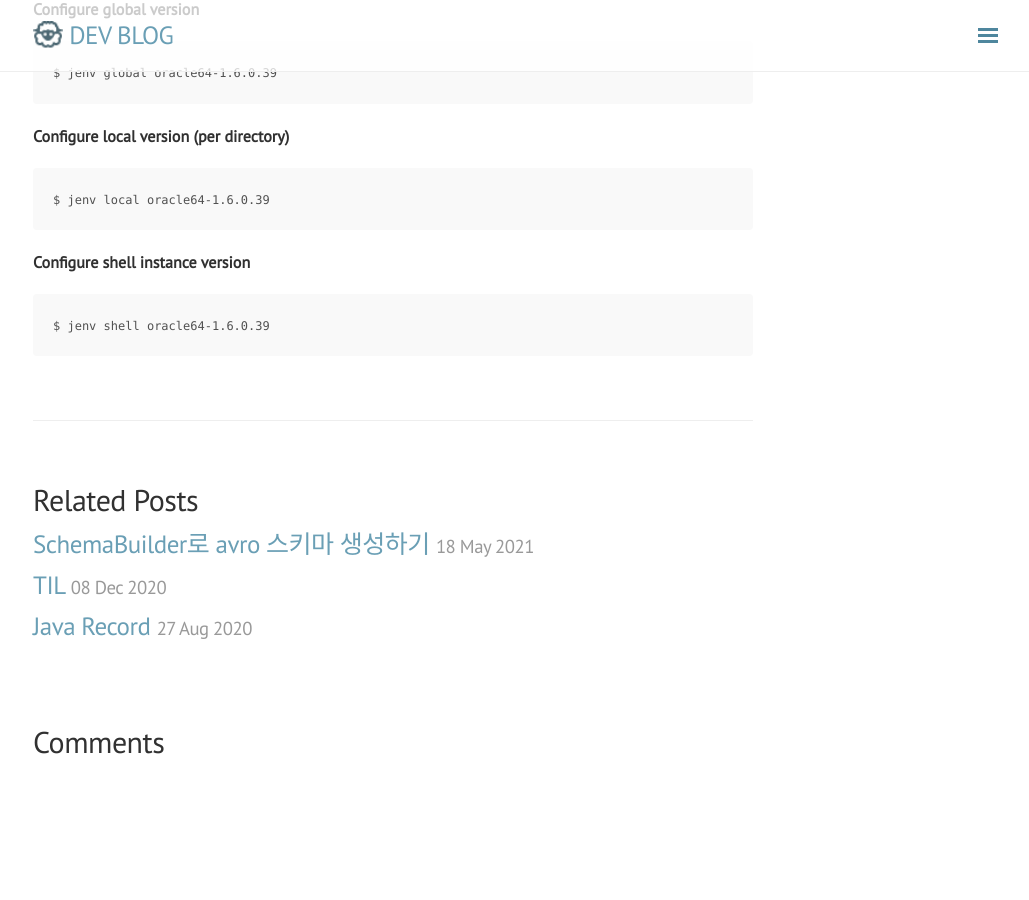
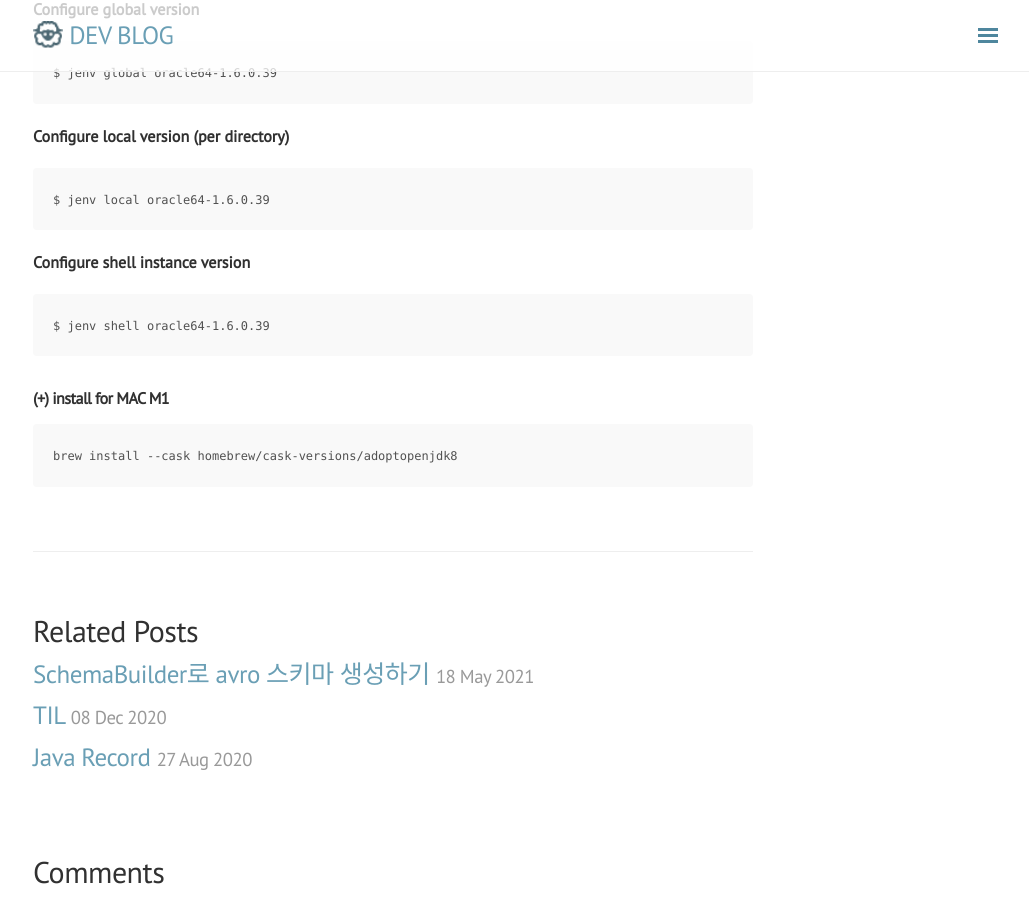
Before and after one commit to rmcodestar/rmcodestar.github.io, a Jekyll site: the page built from _posts/2020-08-27-jenv.md, in a window 1280 px wide and 900 px high, scrolled down 1862 px. Shown: the whole window, without its empty margins (247-1276 px from the left). Built offline with Jekyll 4.4.1, drawn with Linux system fonts in a browser that asks for light colours; nearby versions of some CDN libraries; comment, search, counter and statistics services are not loaded; before the commit the page ends 2632 px from its top, so only the background shows below that.

Commit message:
Update 2020-08-27-jenv.md

````diff
--- a/_posts/2020-08-27-jenv.md
+++ b/_posts/2020-08-27-jenv.md
@@ -106,3 +106,9 @@ $ jenv local oracle64-1.6.0.39
 ```
 $ jenv shell oracle64-1.6.0.39
 ```
+
+
+#### (+) install for MAC M1
+```
+brew install --cask homebrew/cask-versions/adoptopenjdk8
+```
````
